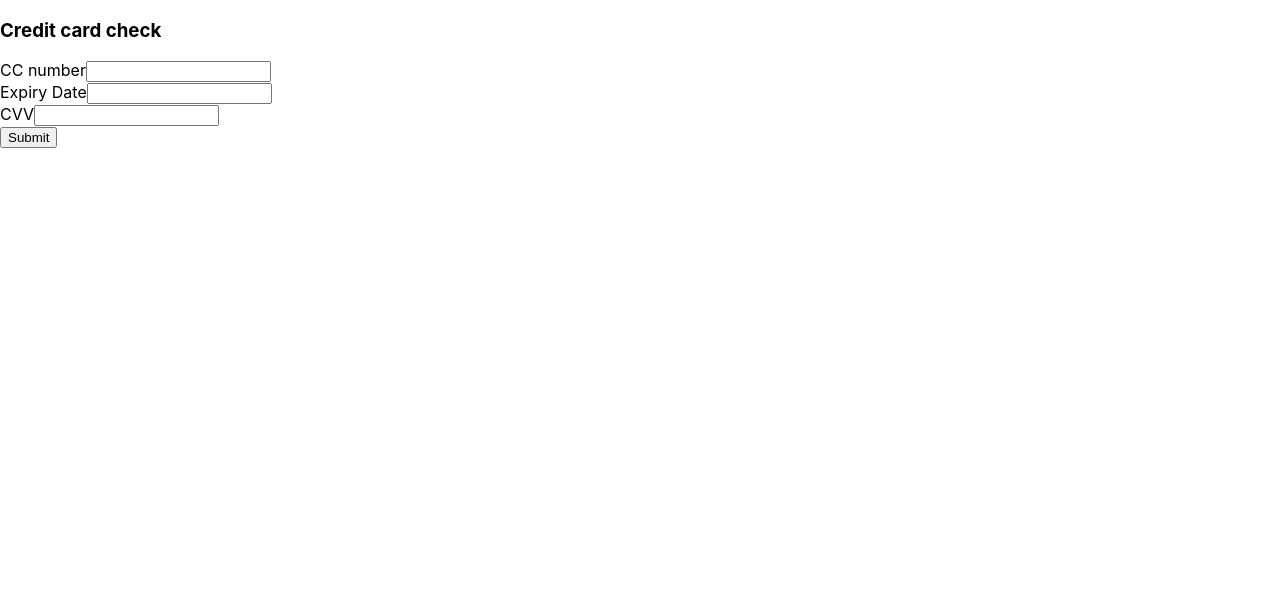
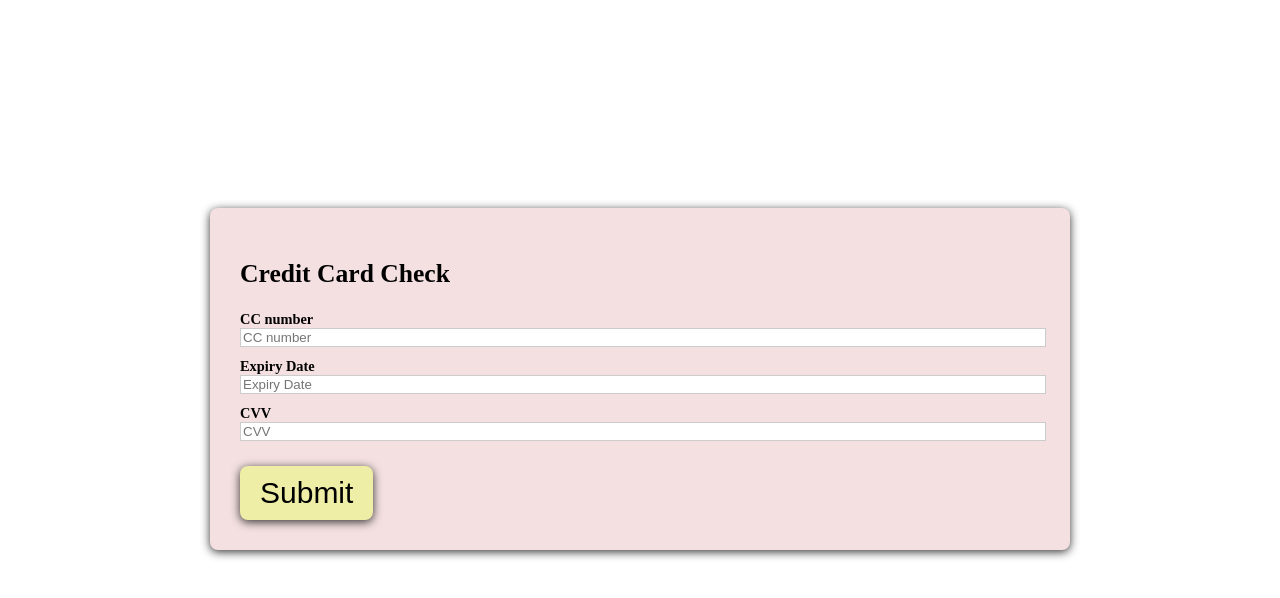
Before and after one commit to markoravnice25/evaluation-task-LevelUp, a React (Create React App) app in the folder client/: page / in a window 1280 px wide. Shown: the top 598 px of the page. Built offline with nearby package versions, Linux system fonts and the light colour scheme.

Commit message:
changed basic CSS

```diff
--- a/client/src/App.js
+++ b/client/src/App.js
@@ -1,6 +1,7 @@
 import React, { useState } from 'react'
 
 import Button from 'react-bootstrap/esm/Button'
+import Container from 'react-bootstrap/Container'
 import Row from 'react-bootstrap/Row'
 import Form from 'react-bootstrap/Form'
 import Col from 'react-bootstrap/esm/Col'
@@ -29,9 +30,9 @@ function App() {
       const response = await axios.post('/validate-credit-card', formData)
       console.log(response)
       if(response.data.isValid) {
-        setStatus('✅')
+        setStatus(' ✅')
       } else {
-        setStatus('❌')
+        setStatus(' ❌')
       }
     } catch (error) {
       console.log(error)
@@ -40,33 +41,56 @@ function App() {
   }
 
   return (
-    <div>
-      <Form className='auth-login' onSubmit={handleSubmit}>
-        <Row className="mb-3 form-label">
-          <Row>
-            <h3 className='login-heading'>Credit card check</h3>
-          </Row>
-          <Form.Group as={Col}>
-            <Form.Label>CC number</Form.Label>
-            <Form.Control type="text" name='pan' value={formData.pan} onChange={handleChange} />
-          </Form.Group>
-          <Form.Group as={Col}>
-            <Form.Label>Expiry Date</Form.Label>
-            <Form.Control type="text" name='expiryDate' value={formData.expiryDate} onChange={handleChange} />
-          </Form.Group>
-          <Form.Group as={Col}>
-            <Form.Label>CVV</Form.Label>
-            <Form.Control type="text" name='cvv' value={formData.cvv} onChange={handleChange} />
-            {errors && <p className='text-danger'>{errors}ERROR</p>}
-          </Form.Group>
-          <Form.Group>
-            <Button className='button-login' type="submit">
-              Submit{status}
-            </Button>
-          </Form.Group>
+    // <div>
+    //   <Form className='auth-login' onSubmit={handleSubmit}>
+    //     <Row className="mb-3 form-label">
+    //       <Row>
+    //         <h3 className='login-heading'>Credit card check</h3>
+    //       </Row>
+    //       <Form.Group as={Col}>
+    //         <Form.Label>CC number</Form.Label>
+    //         <Form.Control type="text" name='pan' value={formData.pan} onChange={handleChange} />
+    //       </Form.Group>
+    //       <Form.Group as={Col}>
+    //         <Form.Label>Expiry Date</Form.Label>
+    //         <Form.Control type="text" name='expiryDate' value={formData.expiryDate} onChange={handleChange} />
+    //       </Form.Group>
+    //       <Form.Group as={Col}>
+    //         <Form.Label>CVV</Form.Label>
+    //         <Form.Control type="text" name='cvv' value={formData.cvv} onChange={handleChange} />
+    //         {errors && <p className='text-danger'>{errors}ERROR</p>}
+    //       </Form.Group>
+    //       <Form.Group>
+    //         <Button className='button-login' type="submit">
+    //           Submit{status}
+    //         </Button>
+    //       </Form.Group>
+    //     </Row>
+    //   </Form>
+    // </div>
+    <section className='form-page'>
+      <Container>
+        <Row>
+          <form onSubmit={handleSubmit}>
+          <h1>Credit Card Check</h1>
+            {/* CC number */}
+            <label htmlFor="pan">CC number</label>
+            <input type="text" name='pan' className='input' placeholder='CC number' value={formData.pan} onChange={handleChange} />
+            {/* {errors.pan && <p className='text-danger'>{errors.pan}</p>} */}
+            {/* Email */}
+            <label htmlFor="expiryDate">Expiry Date</label>
+            <input type="text" name="expiryDate" className='input' placeholder='Expiry Date' value={formData.expiryDate} onChange={handleChange} />
+            {/* {errors.expiryDate && <p className='text-danger'>{errors.expiryDate}</p>} */}
+            {/* Password */}
+            <label htmlFor="cvv">CVV</label>
+            <input type="text" name="cvv" className='input' placeholder='CVV' value={formData.cvv} onChange={handleChange} />
+            {/* {errors.cvv && <p className='text-danger'>{errors.cvv}</p>} */}
+            {/* Submit */}
+            <button type="submit" className="button">Submit{status}</button>
+          </form>
         </Row>
-      </Form>
-    </div>
+      </Container>
+    </section>
   )
 }
 
--- a/client/src/index.css
+++ b/client/src/index.css
@@ -1,13 +1,43 @@
-body {
-  margin: 0;
-  font-family: -apple-system, BlinkMacSystemFont, 'Segoe UI', 'Roboto', 'Oxygen',
-    'Ubuntu', 'Cantarell', 'Fira Sans', 'Droid Sans', 'Helvetica Neue',
-    sans-serif;
-  -webkit-font-smoothing: antialiased;
-  -moz-osx-font-smoothing: grayscale;
+.form-page {
+  display: flex;
+  justify-content: center;
 }
-
-code {
-  font-family: source-code-pro, Menlo, Monaco, Consolas, 'Courier New',
-    monospace;
+form {
+  background-color: rgb(244, 224, 224);
+  padding: 30px;
+  border-radius: 8px;
+  box-shadow: 0px 2px 10px rgba(0,0,0,0.8);
+  width: 800px;
+  margin: 200px 0;
 }
+h1{
+  font-size: 1.6rem;
+}
+label {
+  font-weight: bold;
+  font-size: 0.9rem;
+}
+.input{
+  display: block;
+  width: 100%;
+  border: 1px solid rgba(0,0,0,0.2);
+  margin-bottom: 10px;
+}
+.button {
+  background-color: rgb(238, 238, 166);
+  box-shadow: 0px 2px 10px rgba(0,0,0,0.8);
+  border: 1px rgb(238, 238, 166);
+  border-radius: 8px;
+  margin-top: 15px;
+  font-size: 30px;
+  padding: 10px 20px;
+  cursor: pointer;
+}
+.button:hover {
+  background-color:rgb(201, 238, 166);
+  transition: 0.7s;
+}
+/* p{
+  font-size: 0.8rem;
+  margin: -5px 0 10px;
+} */
```
